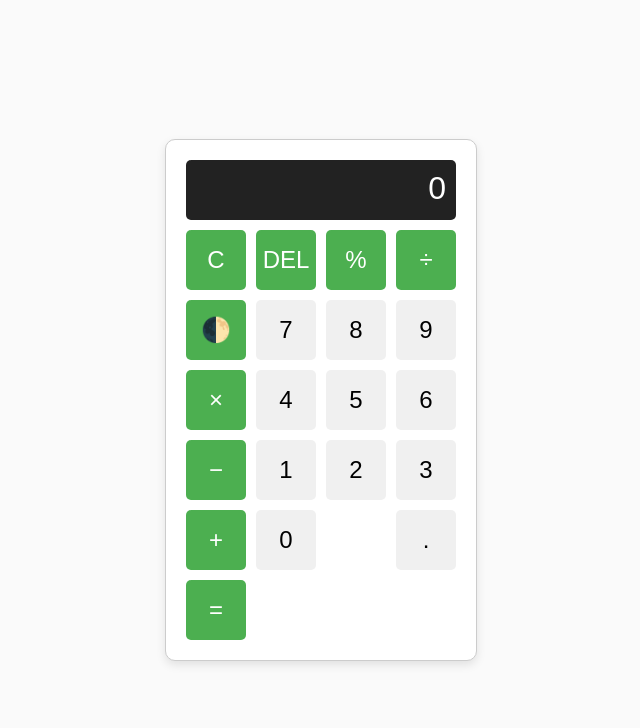
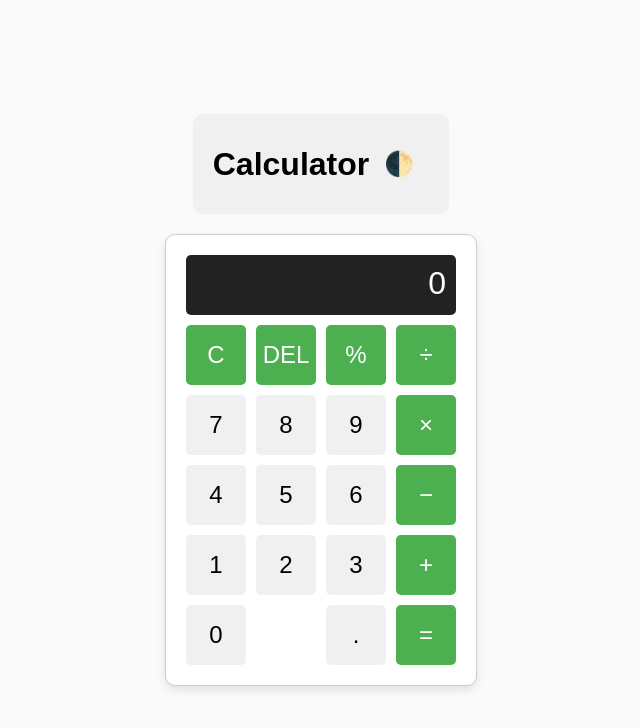
Before and after one commit to hockey9999/Calculator, a plain HTML site: page index.html in a window 1280 px wide. Shown: the whole page, without its empty margins (319-959 px from the left). Drawn offline with Linux system fonts and the light colour scheme.

Commit message:
Move theme toggle to header

```diff
--- a/index.html
+++ b/index.html
@@ -31,10 +31,20 @@
       display: flex;
       justify-content: center;
       align-items: center;
+      flex-direction: column;
       height: 100vh;
       background: #fafafa;
       margin: 0;
       font-family: sans-serif;
+    }
+    header {
+      display: flex;
+      justify-content: space-between;
+      align-items: center;
+      margin-bottom: 20px;
+      padding: 10px 20px;
+      background: var(--btn-bg);
+      border-radius: 10px;
     }
     .calculator {
       border: 1px solid #ccc;
@@ -89,6 +99,10 @@
   </style>
 </head>
 <body>
+  <header>
+    <h1>Calculator</h1>
+    <button id="theme-toggle">🌓</button>
+  </header>
   <div class="calculator">
     <div class="display" id="display">0</div>
     <div class="buttons">
@@ -96,7 +110,6 @@
       <button class="operator" data-action="delete">DEL</button>
       <button class="operator" data-action="%">%</button>
       <button class="operator" data-action="/">÷</button>
-      <button class="operator" data-action="toggle-theme">🌓</button>
       <button data-number="7">7</button>
       <button data-number="8">8</button>
       <button data-number="9">9</button>
@@ -116,9 +129,14 @@
   </div>
   <script>
     const display = document.getElementById('display');
+    const themeToggle = document.getElementById('theme-toggle');
     let firstOperand = null;
     let operator = null;
     let awaitingNext = false;
+
+    themeToggle.addEventListener('click', () => {
+      document.body.classList.toggle('dark');
+    });
 
     function calculate(a, b, operator) {
       a = parseFloat(a);
@@ -164,8 +182,6 @@
           firstOperand = result;
           operator = null;
           awaitingNext = true;
-        } else if (action === 'toggle-theme') {
-          document.body.classList.toggle('dark');
         } else {
           if (firstOperand !== null && operator) {
             const result = calculate(firstOperand, display.textContent, operator);
```
